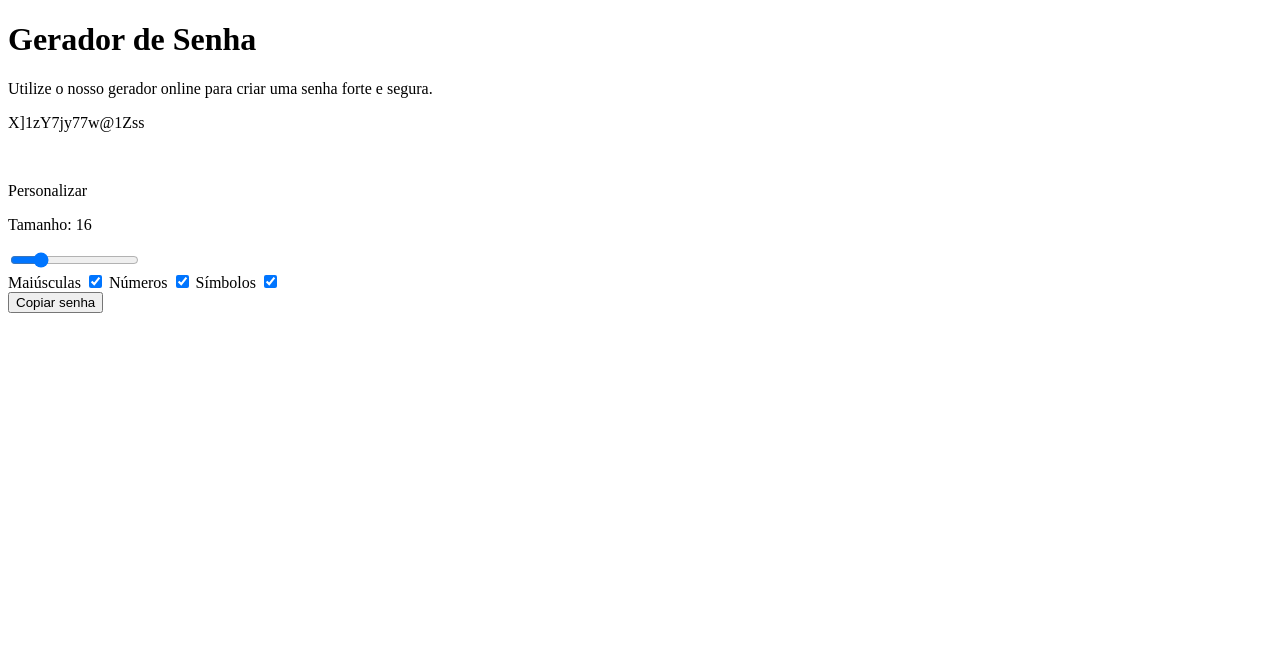
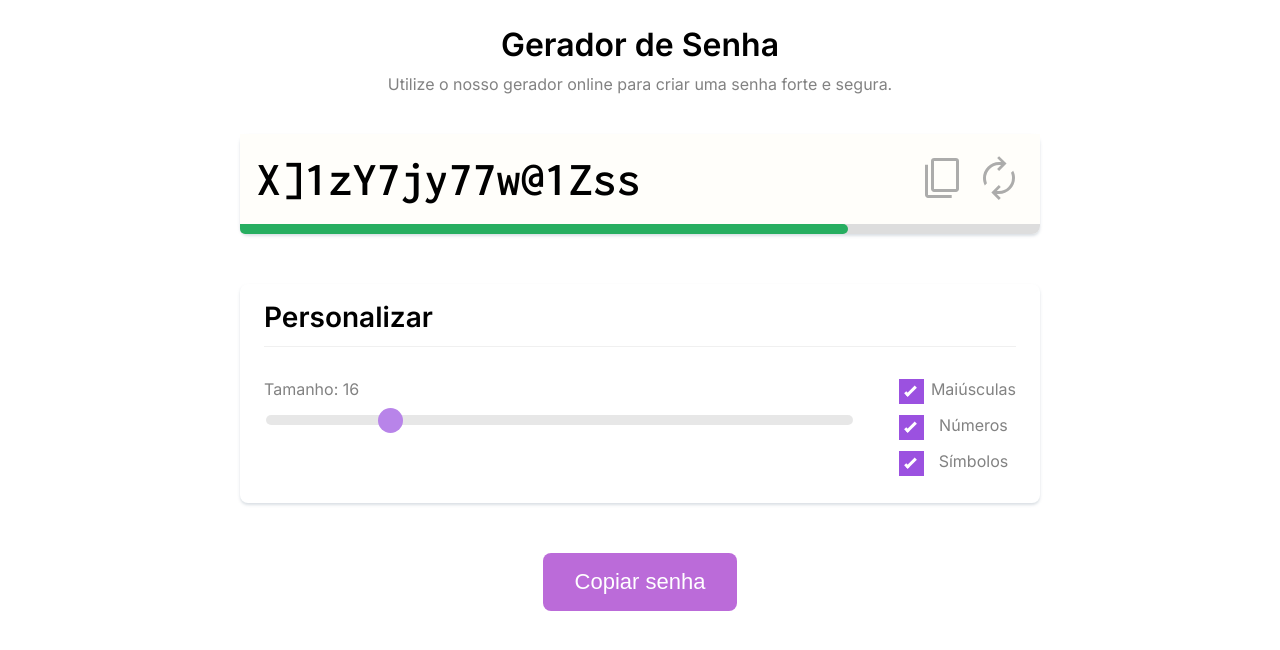
Before and after one commit to matheusccassimiro/geradordesenha, a plain HTML site: page index.html in a window 1280 px wide. Drawn offline with Linux system fonts and the light colour scheme; the site is published under a folder, as on GitHub Pages, so addresses that start at the root find nothing.

Commit message:
corrigidas referências

```diff
--- a/index.html
+++ b/index.html
@@ -5,9 +5,9 @@
     <meta charset="UTF-8">
     <meta name="viewport" content="width=device-width, initial-scale=1.0">
     <title>Gerador de Senha</title>
-    <link rel="icon" type="image/x-icon" href="/img/senha.png">
-    <link rel="stylesheet" href="/style/reset.css">
-    <link rel="stylesheet" href="/style/style.css">
+    <link rel="icon" type="image/x-icon" href="./img/senha.png">
+    <link rel="stylesheet" href="./style/reset.css">
+    <link rel="stylesheet" href="./style/style.css">
     <link rel="preconnect" href="https://fonts.googleapis.com">
     <link rel="preconnect" href="https://fonts.gstatic.com" crossorigin>
     <link
@@ -29,8 +29,8 @@
             <p id="resultado"></p>
 
             <div id="icones">
-                <img class="icon" id="copiar1" src="/img/copy.svg" alt="">
-                <img class="icon" id="renovar" src="/img/renew.svg" alt="">
+                <img class="icon" id="copiar1" src="./img/copy.svg" alt="">
+                <img class="icon" id="renovar" src="./img/renew.svg" alt="">
             </div>
         </div>
         <div id="barradeseguranca">
```
